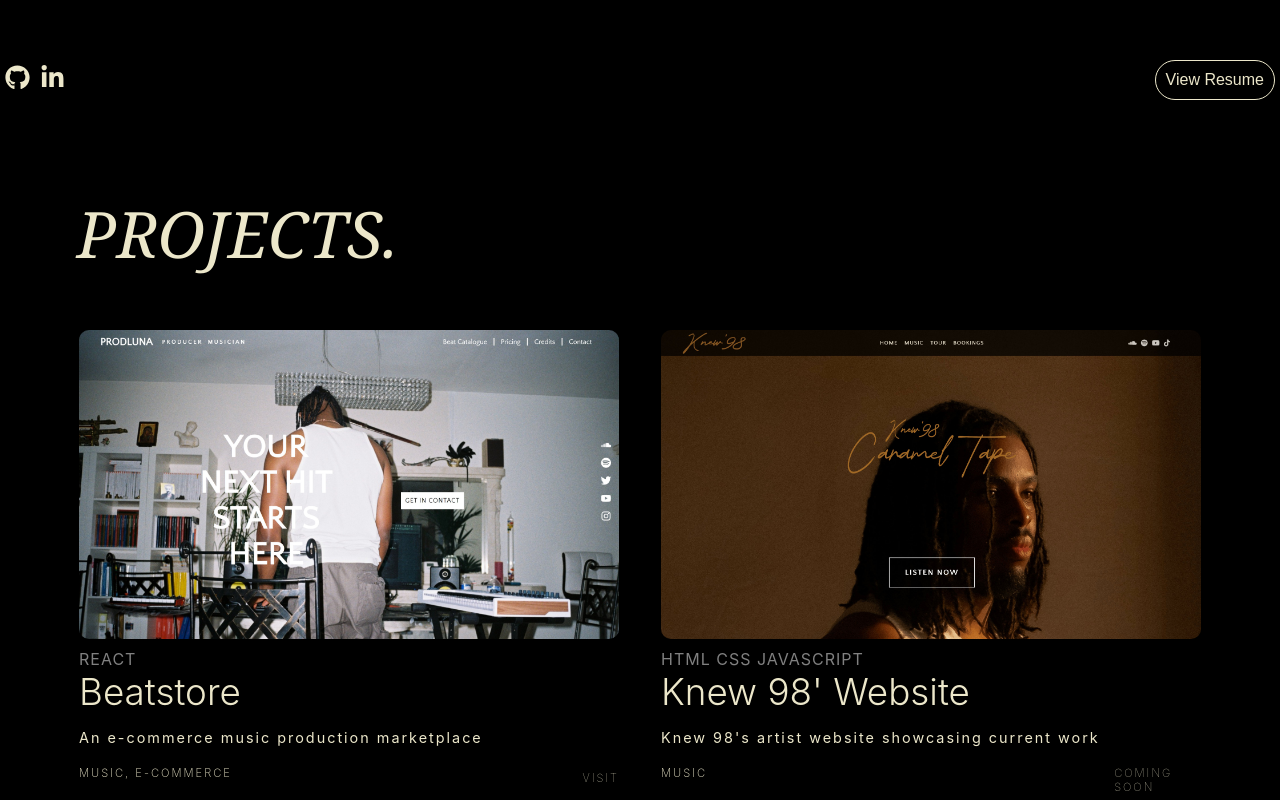
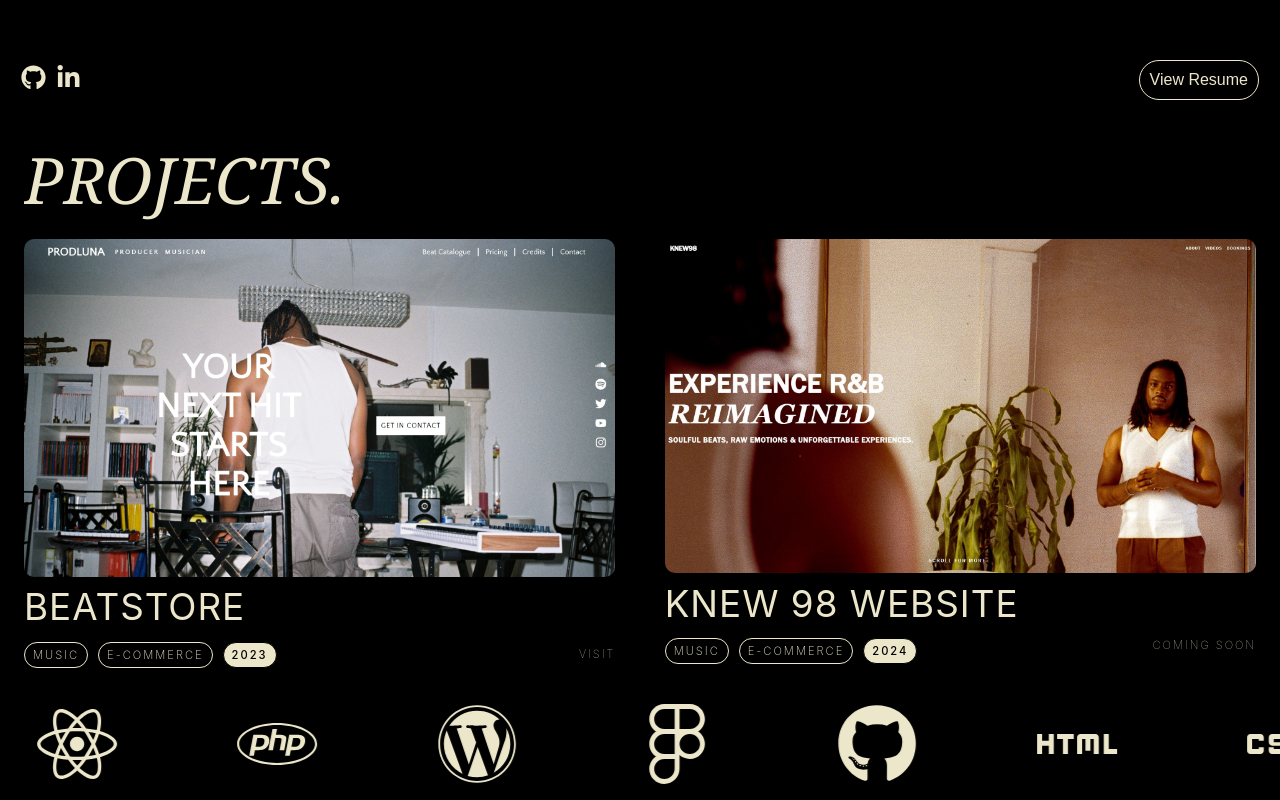
Before and after one commit to RJLStudios/RJLStudios-React-Portfolio-, a React (Create React App) app: page / in a window 1280 px wide. Shown: the part 680-1480 px from the top of the page. Built offline with nearby package versions, Linux system fonts and the light colour scheme.

Commit message:
Projects section resize

```diff
--- a/src/App.css
+++ b/src/App.css
@@ -7,7 +7,7 @@
 
 html{
   background-color: black;
-  overflow: auto;
+  overflow-Y: auto;
   color: var(--primary-cream);
 }
 
@@ -52,7 +52,7 @@ body{
   display: flex;
   height: 70px;
   align-items: center;
-  padding: 0px 1vw;
+  padding: 0px 1em;
   background-color: black;
   opacity: 80%;
   color: var(--primary-cream);
@@ -132,10 +132,7 @@ body {
   justify-content: center;
   flex-direction: column;
   color: var(--primary-cream);
-}
-
- .Projects-Card {
-  padding: 0px 13vw;
+  padding: 0em 1em;
 }
 
 
@@ -150,7 +147,7 @@ min-width: 100%;
 }
 
 .Intro-H1 {
-  font-size: 5rem;
+  font-size: 5.8em;
   font-weight: 500;
   font-family: 'Georgia', Times, 'Times New Roman', serif;
   font-style: Italic;
@@ -191,7 +188,7 @@ transition-delay: 5s;
 
 
 .Intro-P {
-  font-size: 1.3rem;
+  font-size: 1.5rem;
   font-weight: 100;
   padding-top: 12px;
   width: 320px;
@@ -462,7 +459,7 @@ height: fit-content;
   height: 100vh fit-content;
   background-color: black;
   color: white;
-  padding-top: 70px;
+  padding: 0em 1.5em;
 }
 
 .Projects-Title{
@@ -472,83 +469,34 @@ height: fit-content;
   font-style: italic;
   color: var(--primary-cream);
   width: 100%;
-  padding: 0em 1.2em;
+  margin: 0.25em 0em;
 }
 
 
 
 .Projects-Bio {
-Margin-top: 10px;
+Margin: 10px;
 }
 
 .Projects-Grid {
   display: flex;
 flex-direction: row;
-justify-content: center;
-margin: 0px auto;
- height: fit-content;
- width: fit-content;
- gap: 2em;
-padding: 3em 0em;
-align-content: center;
-overflow-x: scroll;
-overscroll-behavior-inline: contain;
+justify-content: space-between;
+ height: 100%;
+ width: 100%;
+
 }
-
-@media screen and (max-width: 1000px ){
-
-.Projects-Title{
-  display: flex;
-  justify-content: center;
-  align-items: center;
-}
-}
-.Projects-Grid::-webkit-scrollbar {
-  display: flex;
-  justify-content: center;
-  height: 1px;
-}
-
-.Projects-Grid::-webkit-scrollbar-track {
-  border: 1px solid grey;
-  opacity: 50%;
-  height: 1px;
-  margin: 0px 500px;
-}
-
-.Projects-Grid::-webkit-scrollbar-thumb {
-background-color: white;
-height: 2px;
-margin: 0px ;
-width: 30px;
-}
-
-.Snaps-Inline {
-  scroll-snap-type: inline mandatory;
-  scroll-padding-inline: 1em;
-}
-
-.Snaps-Inline > * {
-  scroll-snap-align: start;
-}
-
 
 .Grid-Item {
   display: flex;
   flex-direction: column;
   color: black;
-  height: 475px fit-content;
+  height: fit-content;
 border-radius: 10px;
-min-width: 550px;
-max-width: 550px;
+width: 48%;
 transition: 300ms;
-padding: 5px;
 }
 
-.Grid-Item:hover {
-  background-color: rgb(22, 22, 22) ;
-  transition: 300ms;
-}
 
 .Card-Img {
   height: 100%;
@@ -559,7 +507,6 @@ padding: 5px;
 }
 
 .Card-Content {
-  Margin-top: 10px;
 height: fit-content;
 width: 100%;
 margin-bottom: auto;
@@ -567,39 +514,52 @@ display: flex;
 flex-direction: column;
 }
 
-.Sub-Title {
-  width: 100%;
-  height: 20px;
-  display: flex;
-  align-items: center;
 
-}
+@media screen and (max-width: 500px ){
 
-.Sub-Title-Cat{
-  height: 20px;
-  color: grey;
-  font-size: 1rem;
-  letter-spacing: 1px;
-}
+  .Projects-Title{
+    display: flex;
+    justify-content: center;
+    align-items: center;
+
+  }
+  }
+
 
 .Card-Title {
-  height: 60px;
+  height: fit-content;
+  padding: 0.2em 0em 0.35em 0em;
   display: flex;
   font-size: 2.3rem;
   color: var(--primary-cream);
-  font-weight: 300;
+  font-weight: 400;
+  letter-spacing: 1px;
+
 
 }
 
 .Card-Info {
   color: var(--primary-cream);
-  width: 100%;
+  width: fit-content;
   height: fit-content;
   display: flex;
   font-size: 0.9rem;
   letter-spacing: 2px;
   font-weight: 400;
-  margin-bottom: 20px;
+
+  gap: 10px;
+}
+
+.Inverse {
+  background-color: var(--primary-cream);
+  color: black;
+  border: 0.9px solid black;
+  font-weight: 500;
+  font-size: 0.7rem;
+  list-style-type: none;
+  padding: 5px 8px;
+  border-radius: 15px;
+
 }
 
 .Sml-Info-Wrapper {
@@ -607,12 +567,23 @@ flex-direction: column;
   display: flex;
   letter-spacing: 2px;
   font-weight: 100;
+  display: flex;
+  flex-direction: row;
+  justify-content: space-between;
+
 }
 
-.Sml {
+
+.Info-Tag {
   font-size: 0.7rem;
   font-weight: 200;
+  list-style-type: none;
+  padding: 5px 8px;
+  border: 0.9px solid var(--primary-cream);
+  border-radius: 15px;
+
 }
+
 
 .Visit, .Coming-Soon {
   font-size: 0.7rem;
@@ -944,11 +915,6 @@ li:hover {
 
   }
 
-
-  .Navbar {
-    padding: 0em 1em;
-  }
-
  .PFP{
   visibility: hidden;
  }
@@ -969,21 +935,24 @@ li:hover {
   height: 82%;
   width: 100vw;
    padding: 2rem 0rem;
+
  align-content: center;
+ }
+
+ .Projects-Title {
+  margin: 0em;
  }
 
  .Grid-Item {
  min-width: 90vw;
  height: fit-content;
+ margin: 0.25em 0em 1em 0em;
 
  }
  .CTO-Wrapper {
   flex-direction: column;
  }
 
- .Projects-Grid {
-  padding: 0em 2em;
-}
 
 .CTO-bio {
   width: 100vw;
--- a/src/App.js
+++ b/src/App.js
@@ -14,7 +14,7 @@ import {
   useAnimation,
 } from "framer-motion";
 import luna from "./Images/ProdLuna.jpeg";
-import knew98 from "./Images/KNEW 98 (2).jpeg";
+import knew98 from "./Images/KNEW9814.04.jpg";
 import { useEffect } from "react";
 
 function App() {
@@ -205,16 +205,15 @@ function App() {
           >
             <img className="Card-Img" src={luna} loading="lazy"></img>
             <div className="Card-Content">
-              <div className="Sub-Title">
-                <p className="Sub-Title-Cat">REACT</p>
-              </div>
-              <div className="Card-Title">Beatstore</div>
 
-              <div className="Card-Info">
-                An e-commerce music production marketplace
-              </div>
+              <div className="Card-Title">BEATSTORE</div>
+
               <div className="Sml-Info-Wrapper">
-                <div className="Card-Info Sml">MUSIC, E-COMMERCE </div>
+                <ul className="Card-Info">
+                  <li className='Info-Tag'>MUSIC</li>
+                  <li className='Info-Tag'>E-COMMERCE</li>
+                  <li className='Inverse'>2023</li>
+                  </ul>
                 <a
                   className="Project-Link"
                   href="https://rjlstudios.github.io/react-beatstore/"
@@ -230,17 +229,16 @@ function App() {
           >
             <img className="Card-Img" src={knew98} loading="lazy"></img>
             <div className="Card-Content">
-              <div className="Sub-Title">
-                <p className="Sub-Title-Cat">HTML CSS JAVASCRIPT</p>
-              </div>
-              <div className="Card-Title">Knew 98' Website</div>
 
-              <div className="Card-Info">
-                Knew 98's artist website showcasing current work
-              </div>
+              <div className="Card-Title">KNEW 98 WEBSITE</div>
               <div className="Sml-Info-Wrapper">
-                <div className="Card-Info Sml">MUSIC </div>
-                <div className="Coming-Soon"> COMING SOON</div>
+                <ul className="Card-Info">
+                  <li className='Info-Tag'>MUSIC</li>
+                  <li className='Info-Tag'>E-COMMERCE</li>
+                  <li className=' Inverse'>2024</li>
+                   </ul>
+
+                  <div className="Visit">COMING SOON </div>
               </div>
             </div>
           </div>
```
Also changed, not shown: src/Images/KNEW9814.04.jpg (added).
